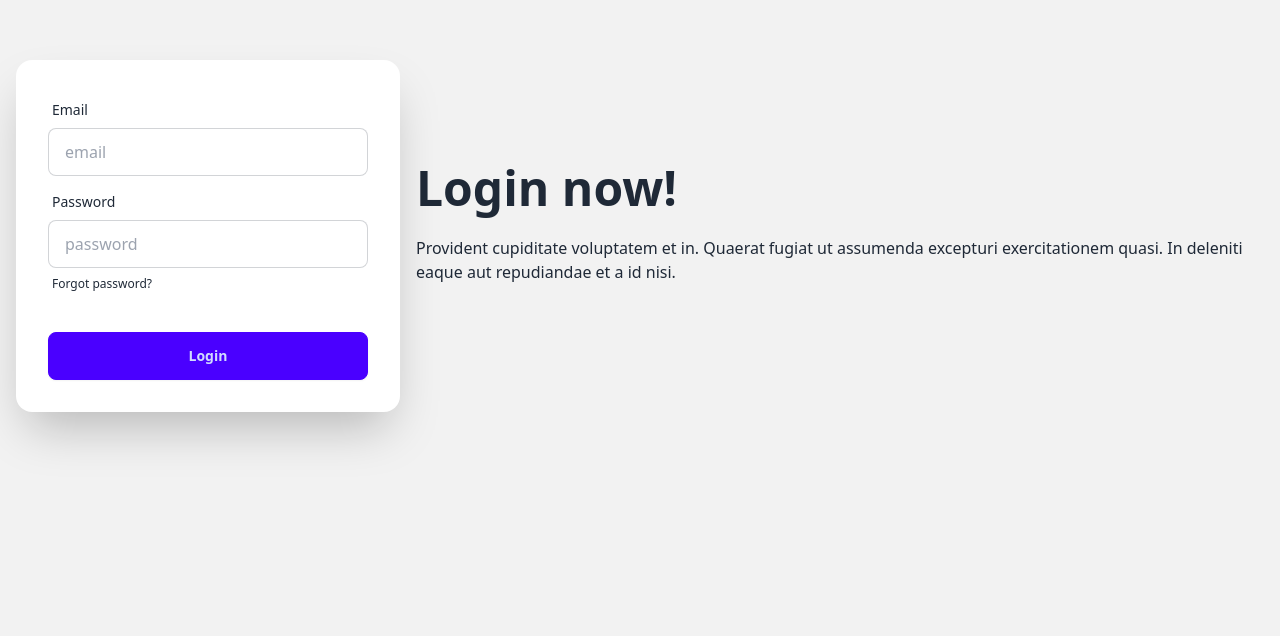
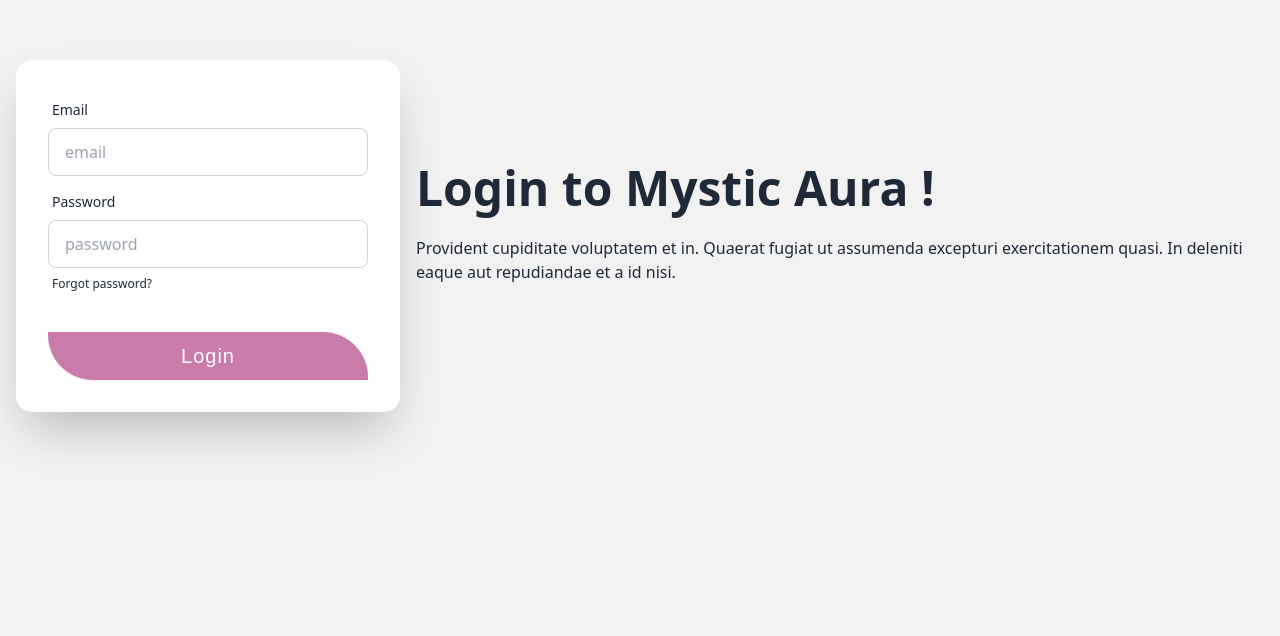
Before and after one commit to JannatulAfrozFaria/mystic-aura-client, a React (Vite) app: page /login in a window 1280 px wide. Shown: the part 164-800 px from the top of the page. Built offline with nearby package versions, Linux system fonts and the light colour scheme; a web font is replaced by a local one.

Commit message:
grid layOut created for login page

```diff
--- a/src/Layout/shared/NavBar.jsx
+++ b/src/Layout/shared/NavBar.jsx
@@ -46,7 +46,7 @@ const NavBar = () => {
                     </ul>
                 </div>
                 <div className="navbar-end">
-                    <a href="/login" className="btn btn-basic btn-sm">Login</a>
+                    <a href="/login" className="btn btn-basic btn-sm ">Login</a>
                 </div>
             </div>
         </div>
--- a/src/pages/login/login.jsx
+++ b/src/pages/login/login.jsx
@@ -6,7 +6,7 @@ const Login = () => {
             <div className="hero bg-base-200 min-h-screen">
                 <div className="hero-content flex-col lg:flex-row-reverse">
                     <div className="text-center lg:text-left">
-                        <h1 className="text-5xl font-bold">Login now!</h1>
+                        <h1 className="text-5xl font-bold">Login to <span>Mystic <span>Aura !</span> </span></h1>
                         <p className="py-6">
                             Provident cupiditate voluptatem et in. Quaerat fugiat ut assumenda excepturi exercitationem
                             quasi. In deleniti eaque aut repudiandae et a id nisi.
@@ -30,7 +30,7 @@ const Login = () => {
                                 </label>
                             </div>
                             <div className="form-control mt-6">
-                                <button className="btn btn-primary">Login</button>
+                                <button className="btn categoryButton tracking-wider font-light text-xl">Login</button>
                             </div>
                         </form>
                     </div>
```
